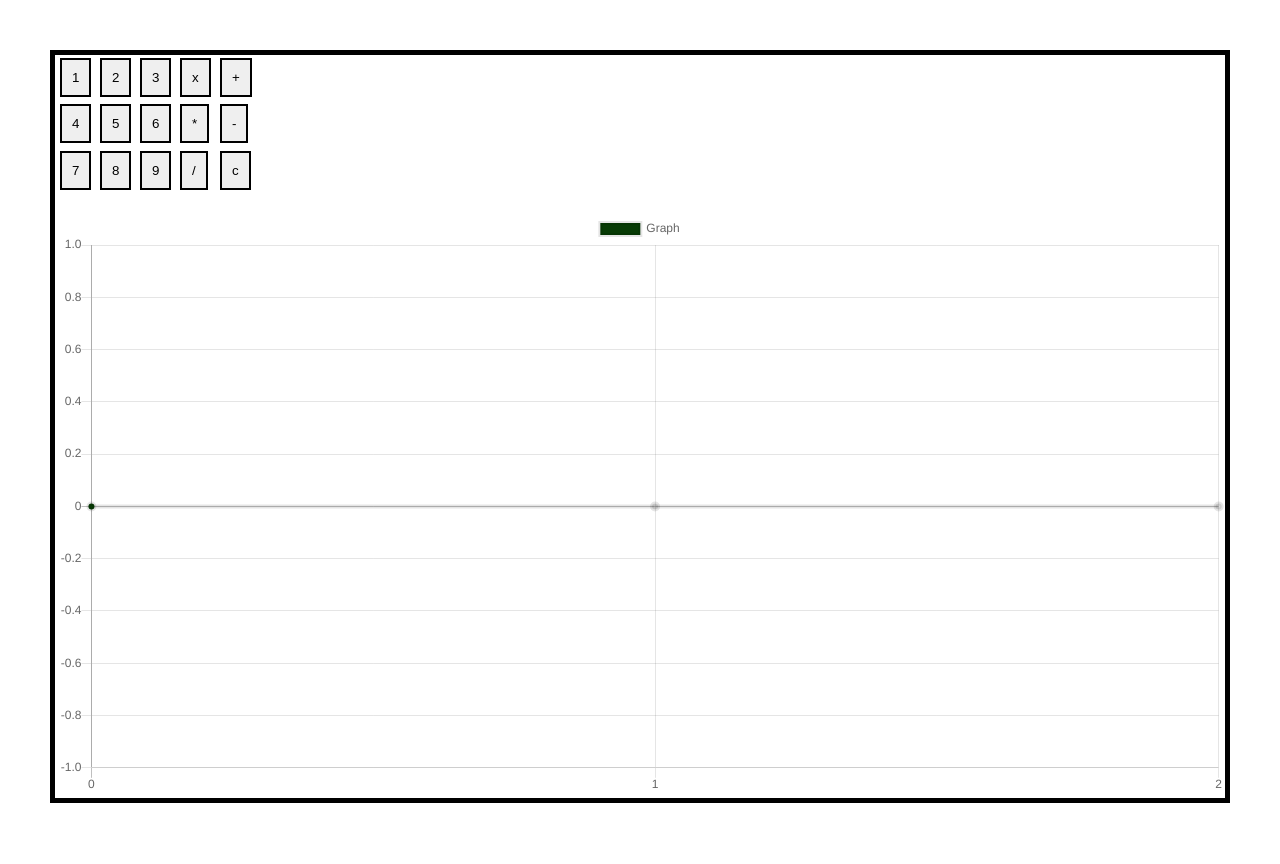
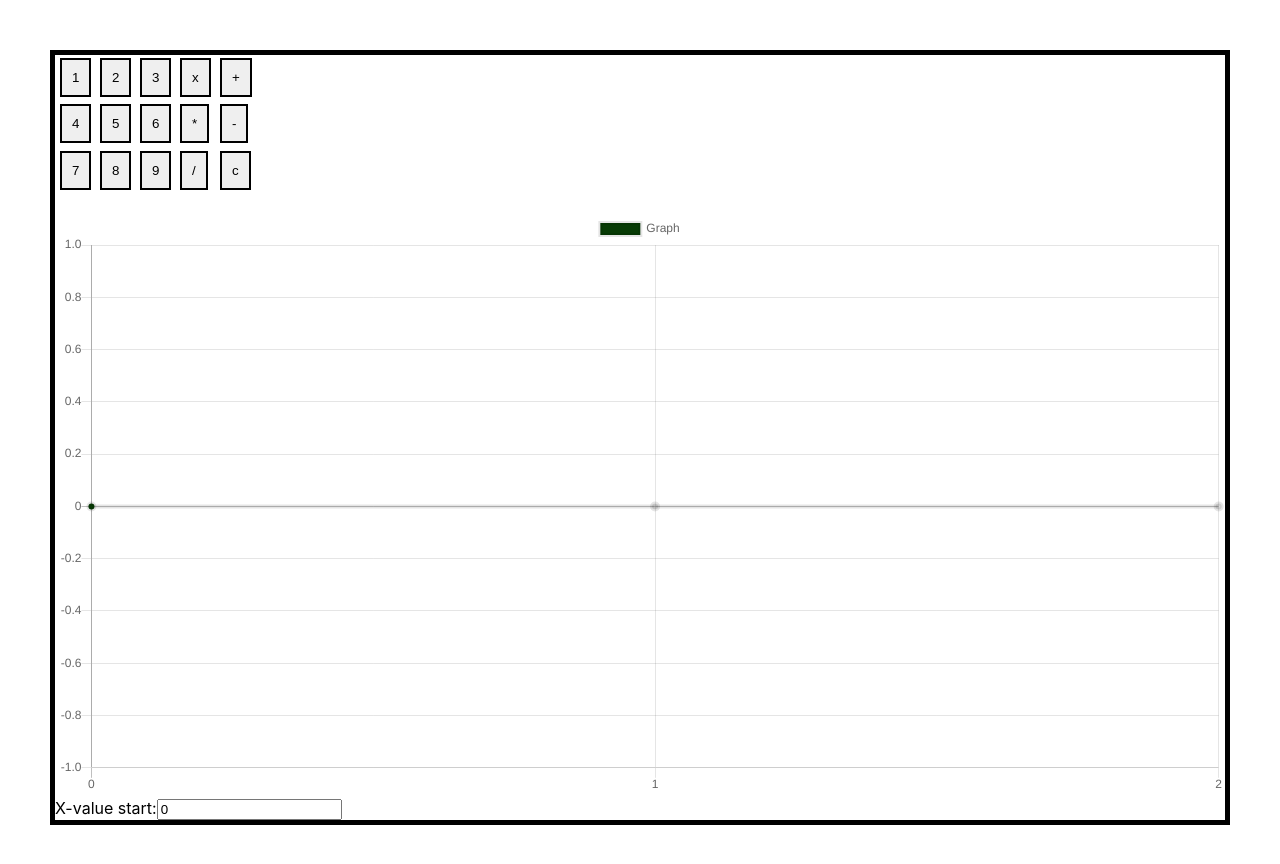
Before and after one commit to masonwaller/practice, a React (Create React App) app: page / in a window 1280 px wide. Shown: the top 864 px of the page. Built offline with nearby package versions, Linux system fonts and the light colour scheme.

Commit message:
got the x chart values to be changeable for graph

```diff
--- a/src/App.js
+++ b/src/App.js
@@ -3,12 +3,22 @@ import './App.css';
 import Pad from './pad.js'
 import Graph from './graph.js'
 import Line from './line.js'
+import X from './x.js'
 
 export default function App(props) {
   const [x, setX] = useState([0,1,2])
   const [values, setValues] = useState([0])
   const [sent, setSent] = useState('')
 
+  const setXs = (e) => {
+    let v = e.target.value
+    if(parseInt(v)){
+      v = parseInt(v)
+      setX([v, v+1, v+2])
+    } else if (v === '') {
+      setX('')
+    }
+  }
   const changeGraph = (e) => {
     let val = e.target.value
     if(val === 'c'){
@@ -49,7 +59,11 @@ export default function App(props) {
     if(arr[1] === ''){
       setValues([parseFloat(arr[0])])
     } else if(arr.includes('x')){
-      setValues([x[0]*arr[1],x[1]*arr[1],x[2]*arr[1]])
+      if(arr[0]==='x'){
+        setValues([x[0]*arr[1],x[1]*arr[1],x[2]*arr[1]])
+      } else {
+        setValues([arr[0]*x[0],arr[0]*x[1],arr[0]*x[2]])
+      }
     } else {
       setValues([parseFloat(arr[0]*arr[1])])
     }
@@ -59,7 +73,11 @@ export default function App(props) {
     if(arr[1] === ''){
       setValues([parseFloat(arr[0])])
     } else if(arr.includes('x')){
-      setValues([x[0]+arr[1],x[1]+arr[1],x[2]+arr[1]])
+      if(arr[0]==='x'){
+        setValues([x[0]+arr[1],x[1]+arr[1],x[2]+arr[1]])
+      } else {
+        setValues([arr[0]+x[0],arr[0]+x[1],arr[0]+x[2]])
+      }
     } else {
       setValues([parseFloat(arr[0]+arr[1])])
     }
@@ -82,7 +100,8 @@ export default function App(props) {
     <div className="App">
       <Pad changeGraph={changeGraph}/>
       <Line val={sent}/>
-      <Graph values={values}/>
+      <Graph values={values} x={x}/>
+      <X setXs={setXs} x={x}/>
     </div>
   );
 }
--- a/src/graph.js
+++ b/src/graph.js
@@ -4,7 +4,7 @@ import {Line} from 'react-chartjs-2';
 export default function Graph(props) {
     const [chartData, setData] = React.useState({})
     const chart = () => {
-        setData({labels: ['0', '1', '2'],
+        setData({labels: [props.x[0], (props.x[1])? props.x[1]:props.x[0], (props.x[2])? props.x[2]:props.x[0]],
             datasets: [{label: 'Graph',
                 data: [props.values[0], (props.values[1])? props.values[1]:props.values[0], (props.values[2])? props.values[2]:props.values[0] ],
                 backgroundColor: [ 'rgba(7, 59, 5, 3)'],
@@ -14,7 +14,7 @@ export default function Graph(props) {
     }
     React.useEffect(() => {
         chart()
-    }, [props.values])
+    }, [props.values, props.x])
 
     return (
       <div>
--- /dev/null
+++ b/src/x.js
@@ -0,0 +1,15 @@
+import React from 'react'
+
+export default function X(props) {
+
+    return (
+      <div>
+
+            <label>
+                X-value start:
+            <input type="text" value={props.x[0]} onChange={(e) => props.setXs(e)} />
+            </label>
+
+      </div>
+    );
+  }
```
